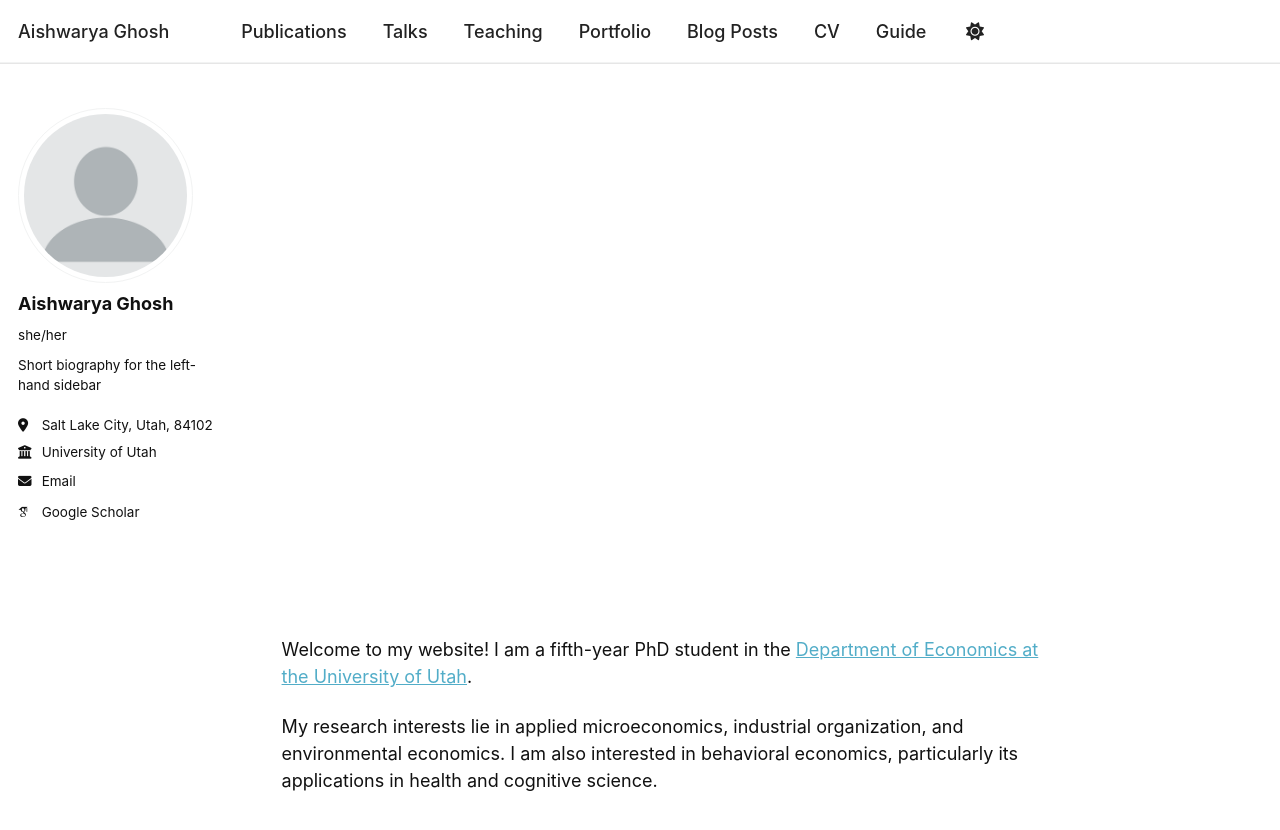
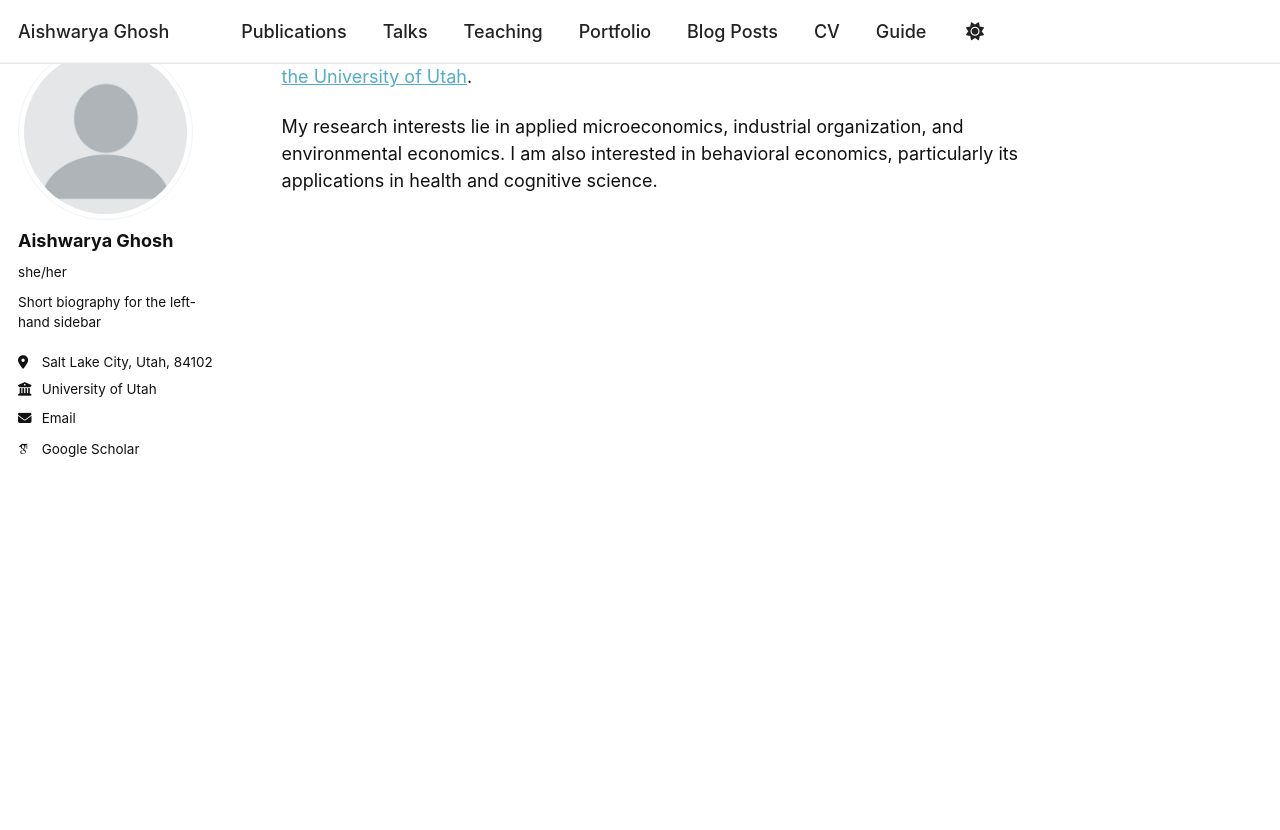
Before and after one commit to ghoshash1/ghoshash1.github.io, a Jekyll site: the page built from index.md, in a window 1280 px wide and 1007 px high. Shown: the top 830 px of the window. Built offline with Jekyll 4.4.1, drawn with Linux system fonts in a browser that asks for light colours; some web fonts are replaced; our own code applies the rules of GitHub Pages for plain Markdown files.

Commit message:
Update main.scss

```diff
--- a/assets/css/main.scss
+++ b/assets/css/main.scss
@@ -110,3 +110,25 @@ html, body, .page, .page__inner, .page__content, .initial-content {
     padding-top: 170px !important;
   }
 }
+/* ---- FIX THE BIG GAP: move both columns together ---- */
+
+/* 1) Undo any earlier global/top paddings */
+html, body, .page, .page__inner, .page__content, .initial-content {
+  padding-top: 0 !important;
+}
+
+/* 2) Apply spacing only to the shared wrapper */
+.initial-content {
+  padding-top: 130px !important;   /* adjust 120–150 to match your fixed header height */
+}
+
+/* 3) Make sure the sidebar doesn't add its own offset */
+.sidebar {
+  margin-top: 0 !important;
+  padding-top: 0 !important;
+}
+
+/* If your header is taller on small screens, bump it there */
+@media (max-width: 900px) {
+  .initial-content { padding-top: 150px !important; }
+}
```
